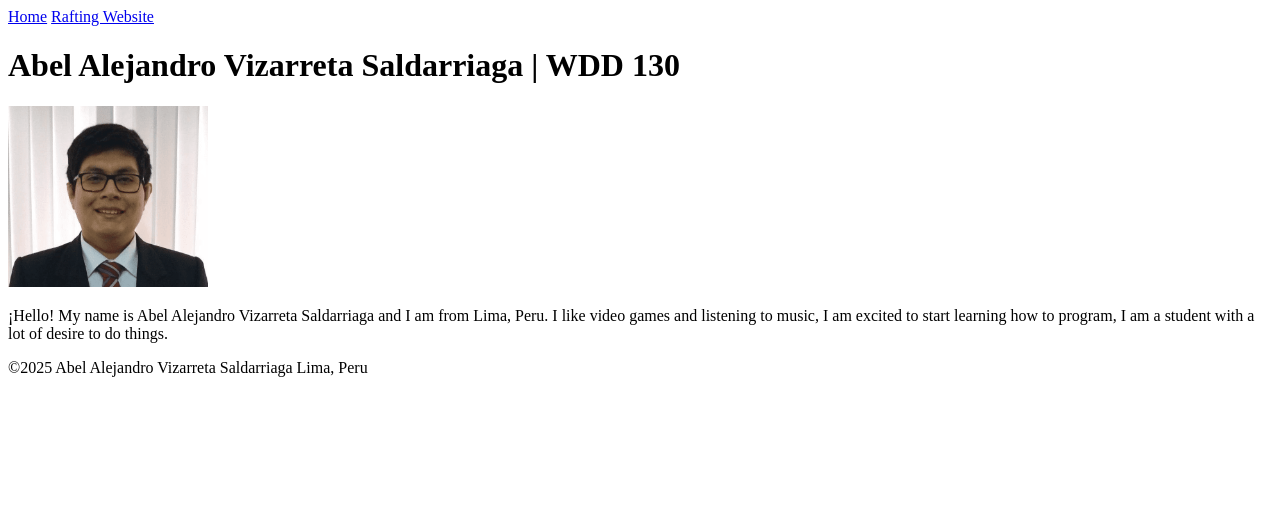
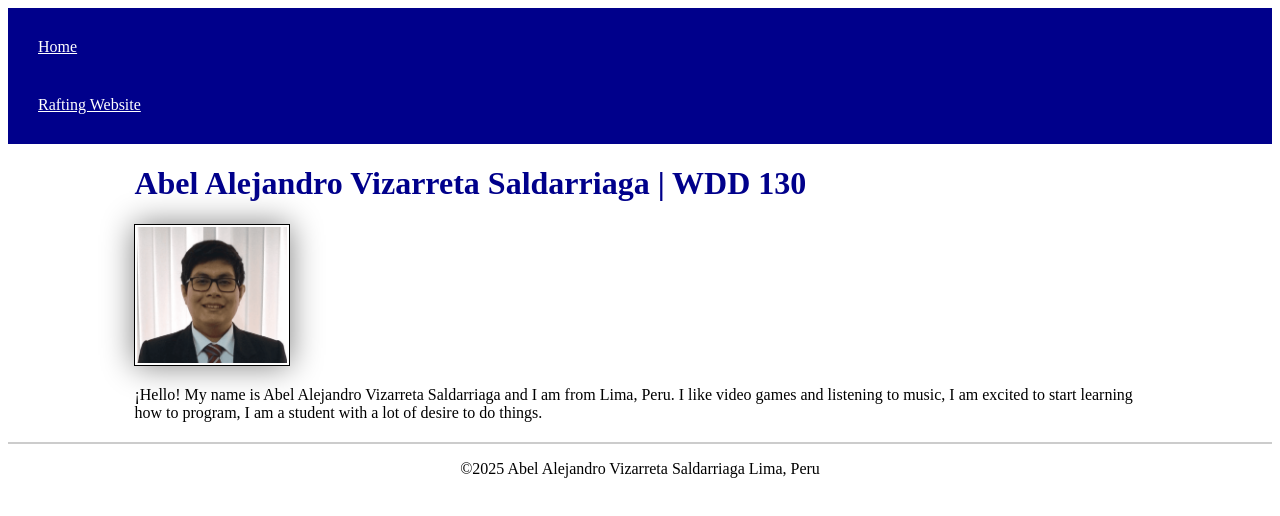
Before and after one commit to alejandro639/wdd130, a plain HTML site: page index.html in a window 1280 px wide. Drawn offline with Linux system fonts and the light colour scheme.

Commit message:
Hi, these are the changes I'm making.

```diff
--- a/index.html
+++ b/index.html
@@ -4,6 +4,9 @@
     <meta charset="utf-8">
     <meta name="viewport" content="width=device-width, initial-scale=1.0">
     <title>Abel Alejandro Vizarreta Saldarriaga | WDD 130</title>
+    <meta name="description" content="Abel Alejandro Vizarreta Saldarriaga, WDD 130 student, from Lima, Peru. I like video games and music.">
+    <meta name="author" content="Abel Alejandro Vizarreta Saldarriaga">
+    <link rel="stylesheet" href="styles/styles.css">
   </head>
   <body>
     <header>
--- /dev/null
+++ b/styles/styles.css
@@ -0,0 +1,60 @@
+nav {
+    background-color: darkblue;
+    padding: 10px;
+}
+
+nav a {
+    color: white;
+    display: block;
+    padding: 20px;
+}
+
+h1 {
+    color: darkblue;
+}
+
+img {
+    width: 150px;
+    height: auto;
+    border: 1px solid black;
+    padding: 2px;
+    box-shadow: 0 0 30px gray;
+}
+
+p {
+    padding: 10px;
+}
+
+main {
+    width: 80%;
+    margin: 0 auto;
+}
+
+aside {
+    width: 100%;
+    margin: 20px 0;
+    border: 1px solid #ccc;
+    padding: 15px;
+    background-color: #f9f9f9;
+    color: #333;
+}
+
+aside img {
+    width: 200px;
+    height: auto;
+}
+
+main img {
+    width: 150px;
+    height: auto;
+}
+
+p {
+    padding: 0;
+}
+
+footer {
+    margin-top: 20px;
+    border-top: 2px solid #ccc;
+    text-align: center;
+}
```
